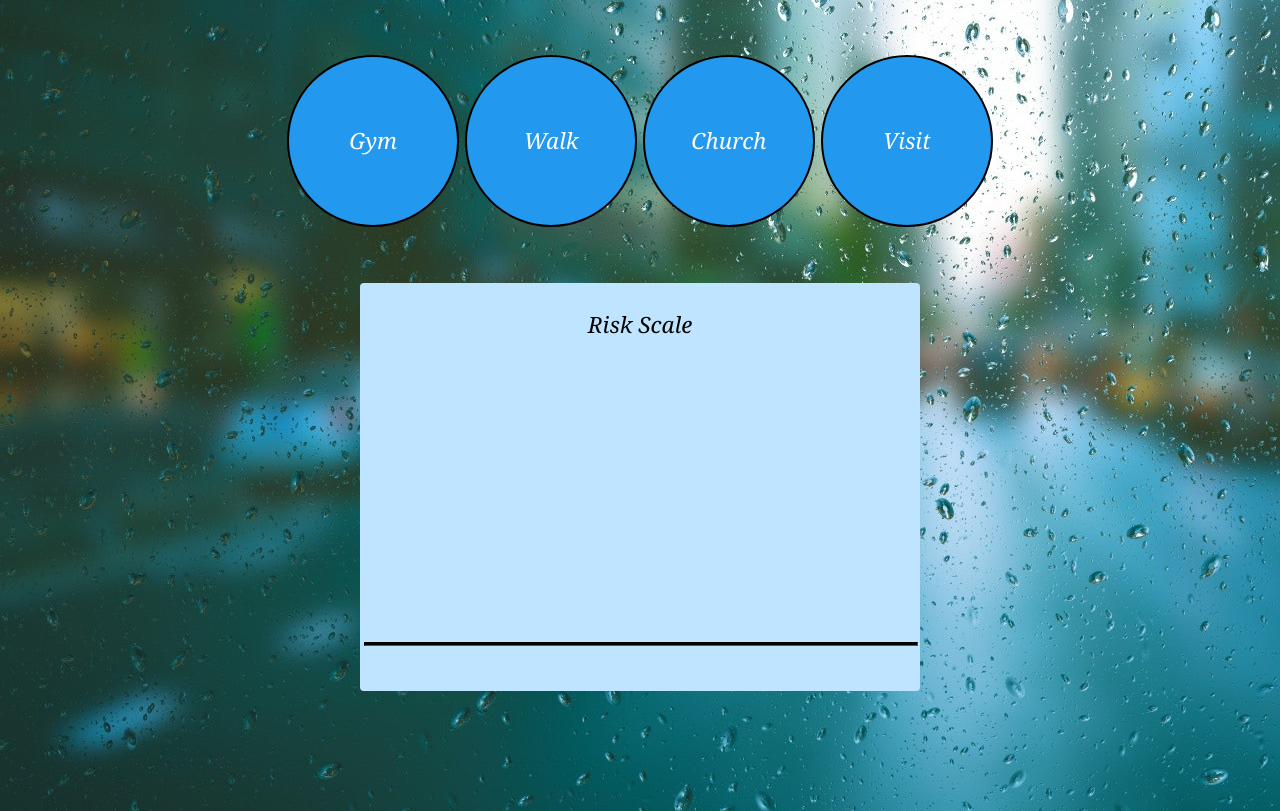
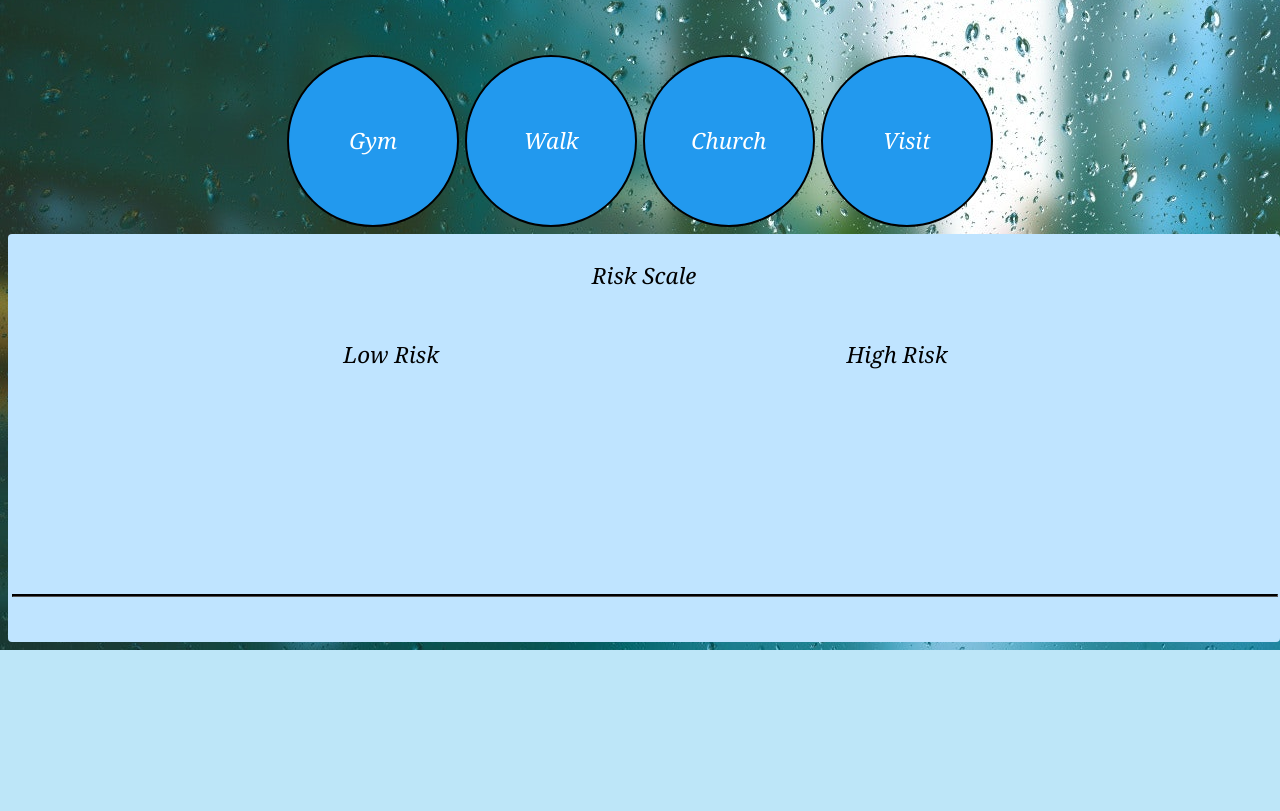
Before and after one commit to PDevanney/KnowYourRisk, a Flask app: page / in a window 1280 px wide. Shown: the part 301-1112 px from the top of the page. After the commit the page ends 951 px from the top, so only its background shows below. Run offline with Flask 2, Linux system fonts and the light colour scheme.

Commit message:
Update Prototype file

```diff
--- a/Templates/prototype.html
+++ b/Templates/prototype.html
@@ -13,25 +13,28 @@
       <h1> How Risky are these Activities? </h1>
     </div>
 
-    <div class="break">
+    <div class="break"></div>
 
-    </div>
-    <div id="yes-drop" class="drag-drop gym"> Gym</div>
-    <div id="yes-drop" class="drag-drop walk"> Walk</div>
-    <div id="yes-drop" class="drag-drop church"> Church</div>
-    <div id="yes-drop" class="drag-drop visit"> Visit</div>
+    <div>
+      <div id="yes-drop" class="drag-drop gym"> Gym</div>
+      <div id="yes-drop" class="drag-drop walk"> Walk</div>
+      <div id="yes-drop" class="drag-drop church"> Church</div>
+      <div id="yes-drop" class="drag-drop visit"> Visit</div>
 
-    <div class="buckets">
+      <div style="margin-bottom: 5%;"></div>
 
       <div id="inner-dropzone" class="line-dropzone risk-bucket">
         <p>Risk Scale</p>
-
         <hr id="xline">
 
+        <div class="xtag" style="text-align: center;">
+          <p style="bottom: 0%; width: 500px;">Low Risk</p>
+          <p style="width: 500px;">High Risk</p>
+        </div>
+
       </div>
+    </div>
 
-
-    </div>
 
     {% endblock %}
   </body>
--- a/static/css/template.css
+++ b/static/css/template.css
@@ -55,7 +55,7 @@ body {
     background-color: #bfe4ff;
     border: dashed 4px transparent;
     border-radius: 4px;
-    width: 150%;
+    width: 100%;
     transition: background-color 0.3s;
   }
 
@@ -130,9 +130,12 @@ body {
     gap: 7em;
     align-items: center;
     justify-items: center;
+
+    /*
     padding: 5em;
     padding-left: 20em;
     padding-right: 20em;
+    */
   }
 
   #xline {
@@ -146,3 +149,12 @@ body {
     background-color: black;
     border-color: black;
 }
+
+.xtag {
+  text-align: center;
+}
+
+.xtag > * {
+  display: inline-block;
+  width: 200px;
+}
```
